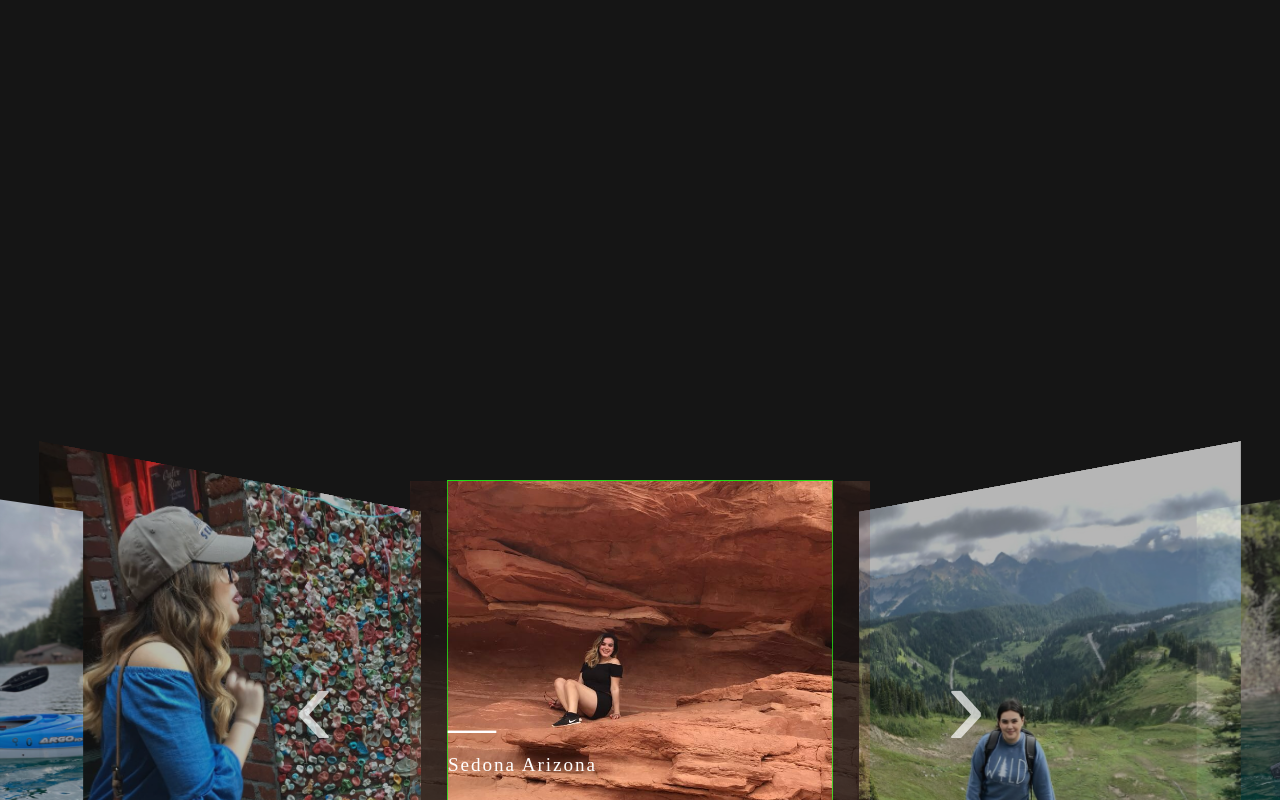
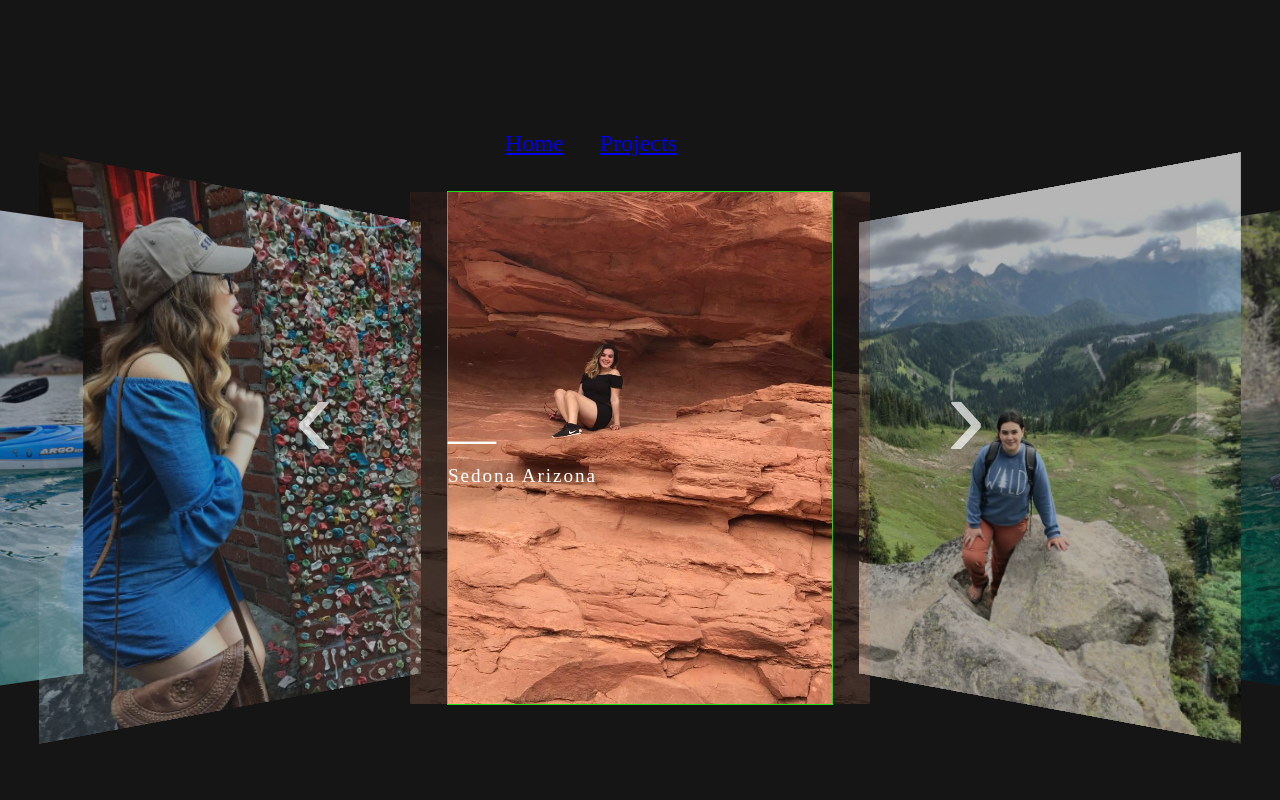
Before and after one commit to yovana-pelayo/my-app, a React (Create React App) app: page / in a window 1280 px wide. Shown: the top 800 px of the page. Built offline with nearby package versions, Linux system fonts and the light colour scheme.

Commit message:
header is now displaying on hoempage

```diff
--- a/src/App.css
+++ b/src/App.css
@@ -2,7 +2,7 @@
   text-align: center;
 }
 
-.header{
+/* .header{
   padding-bottom: 150%;
    height: 2%;
-}
+} */
--- a/src/App.js
+++ b/src/App.js
@@ -3,16 +3,13 @@ import './App.css';
 import { Route , Routes} from 'react-router-dom';
 import Projects from './Menu/Projects';
 import Header from './Menu/Header';
-import Bio from './View/Bio';
+// import Bio from './View/Bio';
 function App() {
   return (
    <>
    <div>
-    <header>
-   <Header />
-    </header >
-    {/* <Bio/> */}
-     <Routes>
+    <Header />
+  <Routes>
    <Route path= '/' element={<AboutMe/>}/>
    <Route path= '/projects' element={<Projects/>}/>
    </Routes>
--- a/src/Menu/Header.jsx
+++ b/src/Menu/Header.jsx
@@ -1,6 +1,6 @@
 import { Link } from 'react-router-dom';
 import './Header.css';
-import Projects from './Projects';
+// import Projects from './Projects';
 // import { BrowserRouter as Router, Switch } from "react-router-dom";
 
 
```
Also changed, not shown: src/Menu/Header.css (line endings or trailing spaces).
